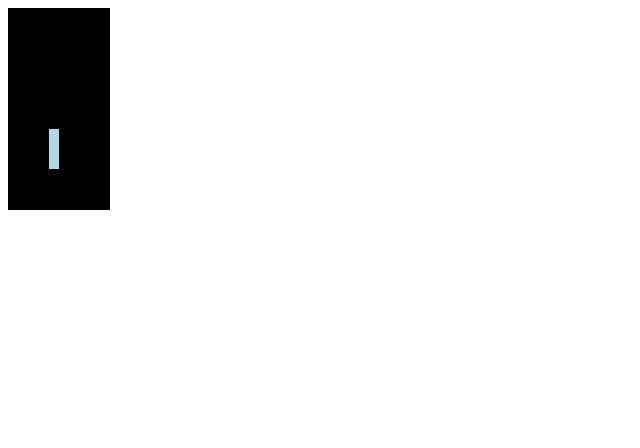
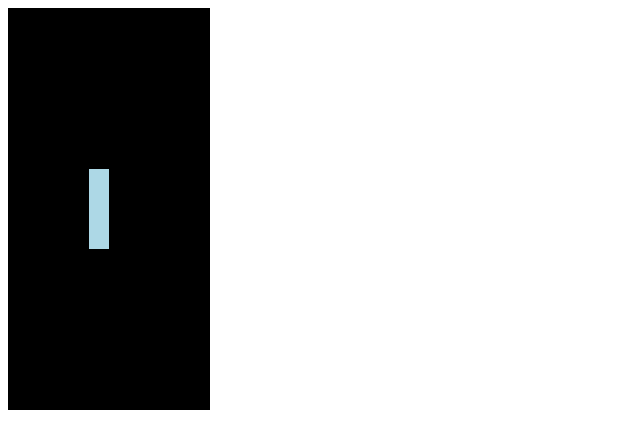
Before and after one commit to mrtomgao/brickshitta, a plain HTML site: page index.html in a window 1280 px wide. Shown: the whole page, without its empty margins (0-640 px from the left). Drawn offline with Linux system fonts and the light colour scheme.

Commit message:
toms done

```diff
--- a/brickshitta.js
+++ b/brickshitta.js
@@ -9,14 +9,15 @@ $(document).ready(function() {
   //Init Globals
   var totalCols = 10;             //traditional tetris is 10 columns, by 20 rows
   var totalRows = 20;             //traditional tetris is 10 columns, by 20 rows
-  var speed = 400;               //the speed of the game in milliseconds
-  var totalCapped = 0;            //count of total lines capped by gamer
-  var currlevel = 1;              //current level which affects speed
-  var levelBounce = 10;           //lines capped before bouncing to next level
+  var totalCapBounce = 4;         //lines capped before bouncing to next level
+  var totalSpeedMod = .85;         //percentage of speed mod when next level is achieved
+  var currSpeed = 600;            //the speed of the game in milliseconds
+  var currCappedCount = 0;        //count of total lines capped by gamer
+  var currLvl = 0;                //current level which affects speed
+  var currSprite = '';            //The current "Sprite" of Brick that has been shat
+  var currPos;                    //current position of Brick which has been shat
   var activeBuffer = '';          //active is what's moving on screen
   var commitedBuffer = '';        //commited is what has collided or commited to the grid
-  var currSprite = '';            //The current "Sprite" of Brick that has been shat
-  var currPos;                    //current position of Brick which has been shat
   var gameOver = false;           //is the player dead
   var colorActive = 'lightblue';  //color for the active brix
   var colorCommited = 'white';    //color for brix that have set
@@ -27,7 +28,7 @@ $(document).ready(function() {
   ShitBrick();
 
   //Create the main interval
-  var main = setInterval(Pulse, speed);
+  var main = setInterval(Pulse, currSpeed);
 
 
 
@@ -68,7 +69,7 @@ $(document).ready(function() {
     } else {
       //game over bro...
       CommitBuffer(activeBuffer)
-      console.log('Game Over.');
+      console.log('Game Over Bro. Score: ' + currCappedCount);
       clearInterval(main);
     }
   }
@@ -110,12 +111,17 @@ $(document).ready(function() {
        1`
       ];
 
-    currSprite = brix[Math.floor(Math.random() * 7)];
+    currSprite = brix[Math.floor(Math.random() * brix.length)];
 
     //setting top middle
     currPos = calcMid(currSprite);
     activeBuffer = convertSprite(currSprite);
-    drawBuffer(activeBuffer, colorActive);
+    if (collideVert(activeBuffer)) {
+      gameOver = true;
+    }
+    else {
+      drawBuffer(activeBuffer, colorActive);
+    }
   }
 
   //if the shit brick hits something while spinnin
@@ -157,7 +163,7 @@ $(document).ready(function() {
       }
         if (lineCheck == totalCols) {
           cappedRows.push(y);
-          totalCapped++;
+          currCappedCount++;
         }
     }
     for (var d = 0; d < cappedRows.length; d++) {
@@ -165,9 +171,16 @@ $(document).ready(function() {
     }
   }
 
+  //checks the current level and score of game and increases speed if necessary
   function StatusPing() {
-    clearInterval(main);
-    main = setInterval(Pulse, speed);
+    var lvl = parseInt(currCappedCount/totalCapBounce);
+    if (lvl > currLvl) {
+      currLvl = lvl;
+      currSpeed = parseInt(currSpeed * totalSpeedMod);
+      clearInterval(main);
+      main = setInterval(Pulse, currSpeed);
+      console.log('Welcome to level ' + currLvl + '! Speed ' + currSpeed);
+    }
   }
 
   //if the active brick hits something via top down
--- a/style.css
+++ b/style.css
@@ -5,13 +5,13 @@ body {
   background-color: #000;
   border: 1px solid black;
   position: absolute;
-  width: 100px;
-  height: 200px;
+  width: 200px;
+  height: 400px;
 }
 .pos {
   float: left;
-  width: 10px;
-  height: 10px;
+  width: 20px;
+  height: 20px;
   border: 0px solid blue;
   background-color: black;
 }
```
